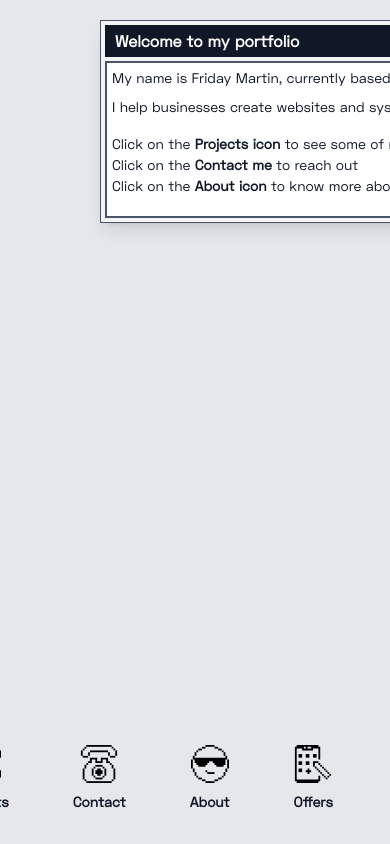
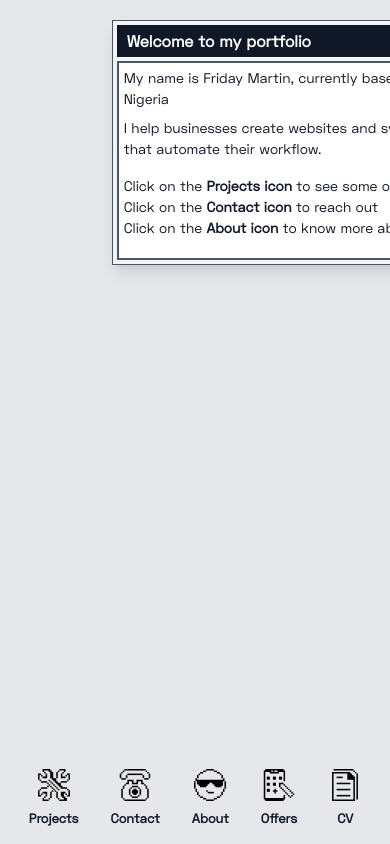
Before and after one commit to M-alpha-bet/martin-friday, a React (Vite) app: page / in a window 390 px wide. Built offline with nearby package versions, Linux system fonts and the light colour scheme; no server answers; what @reown/appkit, @reown/appkit-adapter-solana would draw is missing.

Commit message:
feat: mobile adjustment

```diff
--- a/src/index.css
+++ b/src/index.css
@@ -22,6 +22,10 @@
 
   body {
     @apply font-spaceGrotesk bg-gray-200 text-gray-900 font-medium m-0;
+  }
+
+  .menu-text {
+    @apply md:text-[16px] text-[13px];
   }
 
   p {
--- a/src/pages/LandingPage.tsx
+++ b/src/pages/LandingPage.tsx
@@ -1,4 +1,4 @@
-import { useState } from "react";
+import { useState, useEffect } from "react";
 import { motion } from "motion/react";
 import { GoDash } from "react-icons/go";
 import { CvModal } from "../components/CvModal";
@@ -9,12 +9,19 @@ import { OffersModal } from "../components/OffersModal";
 
 export default function HomePage() {
   const [isModalOpen, setIsModalOpen] = useState(true);
-  // const [isSkillsModal, setIsSkillsModal] = useState(false);
   const [isCvModal, setIsCvModal] = useState(false);
   const [isAboutModal, setIsAboutModal] = useState(false);
   const [isContactModal, setIsContactModal] = useState(false);
   const [isProjectsModal, setIsProjectsModal] = useState(false);
   const [isOffersModal, setIsOffersModal] = useState(false);
+  const [isMobile, setIsMobile] = useState(false);
+
+  useEffect(() => {
+    const checkMobile = () => setIsMobile(window.innerWidth < 1024);
+    checkMobile();
+    window.addEventListener("resize", checkMobile);
+    return () => window.removeEventListener("resize", checkMobile);
+  }, []);
 
   const [zIndices, setZIndices] = useState({
     cv: 40,
@@ -47,12 +54,13 @@ export default function HomePage() {
   return (
     <div>
       {isModalOpen && (
+        <div className="fixed inset-0 flex items-start justify-center pointer-events-none z-20">
           <motion.div
-          className="fixed bg-gray-100 border border-gray-600 shadow-lg z-10 p-1 w-[600px] min-w-[384px]"
-          drag
+            className="bg-gray-100 border border-gray-600 shadow-lg p-1 w-[94vw] lg:w-[600px] min-w-0 lg:min-w-[384px] pointer-events-auto"
+            drag={isMobile ? "y" : true}
             dragMomentum={false}
             dragElastic={0}
-          initial={{ x: 100, y: 20 }}
+            initial={{ x: isMobile ? 0 : 100, y: 20 }}
             whileDrag={{ cursor: "grabbing" }}
             style={{ cursor: "grab", zIndex: zIndices.welcome }}
             onPointerDown={() => bringToFront("welcome")}
@@ -73,39 +81,35 @@ export default function HomePage() {
                 My name is Friday Martin, currently based in Lagos, Nigeria
               </p>
               <p className="mb-4">
-              I help businesses create websites and systems that automate their
-              workflow.
+                I help businesses create websites and systems that automate
+                their workflow.
               </p>
 
               <p>
                 Click on the{" "}
-              <span className="font-semibold text-gray-900">Projects icon</span>{" "}
+                <span className="font-semibold text-gray-900">
+                  Projects icon
+                </span>{" "}
                 to see some of my work
               </p>
               <p>
                 Click on the{" "}
-              <span className="font-semibold text-gray-900">Contact me</span> to
-              reach out
+                <span className="font-semibold text-gray-900">
+                  Contact icon
+                </span>{" "}
+                to reach out
               </p>
               <p>
                 Click on the{" "}
-              <span className="font-semibold text-gray-900">About icon</span> to
-              know more about me
+                <span className="font-semibold text-gray-900">About icon</span>{" "}
+                to know more about me
               </p>
             </div>
           </motion.div>
+        </div>
       )}
 
-      <div className="fixed bottom-8 left-0 right-0 flex justify-center gap-16">
-        {/* <div className="flex flex-col items-center gap-2">
-          <div
-            onClick={() => setIsSkillsModal(!isSkillsModal)}
-            className="cursor-pointer"
-          >
-            {skillIcon}
-          </div>
-          <p className="font-semibold">Skills</p>
-        </div> */}
+      <div className="fixed lg:bottom-8 bottom-4 left-0 right-0 flex justify-center lg:gap-16 gap-8">
         <div className="flex flex-col items-center gap-2">
           <div
             onClick={() =>
@@ -115,7 +119,7 @@ export default function HomePage() {
           >
             {workIcon}
           </div>
-          <p className="font-semibold text-gray-900">Projects</p>
+          <p className="font-semibold text-gray-900 menu-text">Projects</p>
         </div>
         <div
           onClick={() =>
@@ -123,28 +127,31 @@ export default function HomePage() {
           }
           className="flex flex-col items-center gap-2 cursor-pointer transition-transform hover:scale-110"
         >
-          {contactIcon} <p className="font-semibold text-gray-900">Contact</p>
+          {contactIcon}{" "}
+          <p className="font-semibold text-gray-900 menu-text">Contact</p>
         </div>
 
         <div
           onClick={() => toggleModal("about", setIsAboutModal, isAboutModal)}
           className="flex flex-col items-center gap-2 cursor-pointer transition-transform hover:scale-110"
         >
-          {aboutIcon} <p className="font-semibold text-gray-900">About</p>
+          {aboutIcon}{" "}
+          <p className="font-semibold text-gray-900 menu-text">About</p>
         </div>
 
         <div
           onClick={() => toggleModal("offers", setIsOffersModal, isOffersModal)}
           className="flex flex-col items-center gap-2 cursor-pointer transition-transform hover:scale-110"
         >
-          {offersIcon} <p className="font-semibold text-gray-900">Offers</p>
+          {offersIcon}{" "}
+          <p className="font-semibold text-gray-900 menu-text">Offers</p>
         </div>
 
         <div
           onClick={() => toggleModal("cv", setIsCvModal, isCvModal)}
           className="flex flex-col items-center gap-2 cursor-pointer transition-transform hover:scale-110"
         >
-          {cvIcon} <p className="font-semibold text-gray-900">CV</p>
+          {cvIcon} <p className="font-semibold text-gray-900 menu-text">CV</p>
         </div>
       </div>
 
@@ -153,6 +160,8 @@ export default function HomePage() {
         onClose={() => setIsCvModal(false)}
         zIndex={zIndices.cv}
         onFocus={() => bringToFront("cv")}
+        isMobile={isMobile}
+        initialY={60}
       />
 
       <AboutMeModal
@@ -160,6 +169,8 @@ export default function HomePage() {
         onClose={() => setIsAboutModal(false)}
         zIndex={zIndices.about}
         onFocus={() => bringToFront("about")}
+        isMobile={isMobile}
+        initialY={40}
       />
 
       <ContactModal
@@ -167,6 +178,8 @@ export default function HomePage() {
         onClose={() => setIsContactModal(false)}
         zIndex={zIndices.contact}
         onFocus={() => bringToFront("contact")}
+        isMobile={isMobile}
+        initialY={20}
       />
 
       <ProjectsModal
@@ -174,6 +187,8 @@ export default function HomePage() {
         onClose={() => setIsProjectsModal(false)}
         zIndex={zIndices.projects}
         onFocus={() => bringToFront("projects")}
+        isMobile={isMobile}
+        initialY={0}
       />
 
       <OffersModal
@@ -181,111 +196,19 @@ export default function HomePage() {
         onClose={() => setIsOffersModal(false)}
         zIndex={zIndices.offers}
         onFocus={() => bringToFront("offers")}
+        isMobile={isMobile}
+        initialY={80}
       />
     </div>
   );
 }
-
-// Icons
-
-// const skillIcon = (
-//   <svg
-//     xmlns="http://www.w3.org/2000/svg"
-//     viewBox="0 0 32 32"
-//     id="Money-Payments-Diamond--Streamline-Pixel"
-//     height={38}
-//     width={38}
-//   >
-//     <g>
-//       <path d="M30.47 28.95H32v1.53h-1.53Z" fill="#000000" strokeWidth={1} />
-//       <path
-//         d="m30.47 1.52 -1.52 0 0 1.53 -1.52 0 0 1.52 1.52 0 0 1.53 1.52 0 0 -1.53 1.53 0 0 -1.52 -1.53 0 0 -1.53z"
-//         fill="#000000"
-//         strokeWidth={1}
-//       />
-//       <path d="M28.95 22.86h1.52v1.52h-1.52Z" fill="#000000" strokeWidth={1} />
-//       <path d="M27.43 24.38h1.52v1.53h-1.52Z" fill="#000000" strokeWidth={1} />
-//       <path d="M27.43 21.33h1.52v1.53h-1.52Z" fill="#000000" strokeWidth={1} />
-//       <path d="M27.43 15.24h1.52v1.52h-1.52Z" fill="#000000" strokeWidth={1} />
-//       <path d="M27.43 9.14h1.52v1.53h-1.52Z" fill="#000000" strokeWidth={1} />
-//       <path d="M25.9 22.86h1.53v1.52H25.9Z" fill="#000000" strokeWidth={1} />
-//       <path d="M25.9 16.76h1.53v1.53H25.9Z" fill="#000000" strokeWidth={1} />
-//       <path d="M25.9 7.62h1.53v1.52H25.9Z" fill="#000000" strokeWidth={1} />
-//       <path d="M24.38 18.29h1.52v1.52h-1.52Z" fill="#000000" strokeWidth={1} />
-//       <path d="M24.38 6.1h1.52v1.52h-1.52Z" fill="#000000" strokeWidth={1} />
-//       <path
-//         d="m24.38 32 0 -1.52 1.52 0 0 -1.53 -1.52 0 0 -1.52 -1.53 0 0 1.52 -1.52 0 0 1.53 1.52 0 0 1.52 1.53 0z"
-//         fill="#000000"
-//         strokeWidth={1}
-//       />
-//       <path d="M22.85 19.81h1.53v1.52h-1.53Z" fill="#000000" strokeWidth={1} />
-//       <path d="M21.33 21.33h1.52v1.53h-1.52Z" fill="#000000" strokeWidth={1} />
-//       <path d="M21.33 15.24h1.52v1.52h-1.52Z" fill="#000000" strokeWidth={1} />
-//       <path d="M21.33 9.14h1.52v1.53h-1.52Z" fill="#000000" strokeWidth={1} />
-//       <path d="M21.33 1.52h1.52v1.53h-1.52Z" fill="#000000" strokeWidth={1} />
-//       <path d="M19.81 22.86h1.52v1.52h-1.52Z" fill="#000000" strokeWidth={1} />
-//       <path d="M19.81 16.76h1.52v3.05h-1.52Z" fill="#000000" strokeWidth={1} />
-//       <path d="M19.81 7.62h1.52v1.52h-1.52Z" fill="#000000" strokeWidth={1} />
-//       <path d="M18.28 19.81h1.53v3.05h-1.53Z" fill="#000000" strokeWidth={1} />
-//       <path
-//         d="m18.28 22.86 -1.52 0 0 4.57 1.52 0 0 -1.52 1.53 0 0 -1.53 -1.53 0 0 -1.52z"
-//         fill="#000000"
-//         strokeWidth={1}
-//       />
-//       <path d="M16.76 0h1.52v1.52h-1.52Z" fill="#000000" strokeWidth={1} />
-//       <path d="M13.71 27.43h3.05v1.52h-3.05Z" fill="#000000" strokeWidth={1} />
-//       <path
-//         d="m13.71 22.86 -1.52 0 0 1.52 -1.53 0 0 1.53 1.53 0 0 1.52 1.52 0 0 -4.57z"
-//         fill="#000000"
-//         strokeWidth={1}
-//       />
-//       <path d="M10.66 19.81h1.53v3.05h-1.53Z" fill="#000000" strokeWidth={1} />
-//       <path d="M9.14 22.86h1.52v1.52H9.14Z" fill="#000000" strokeWidth={1} />
-//       <path d="M9.14 16.76h1.52v3.05H9.14Z" fill="#000000" strokeWidth={1} />
-//       <path d="M9.14 7.62h1.52v1.52H9.14Z" fill="#000000" strokeWidth={1} />
-//       <path d="M9.14 1.52h1.52v1.53H9.14Z" fill="#000000" strokeWidth={1} />
-//       <path d="M7.62 27.43h1.52v1.52H7.62Z" fill="#000000" strokeWidth={1} />
-//       <path d="M7.62 21.33h1.52v1.53H7.62Z" fill="#000000" strokeWidth={1} />
-//       <path d="M7.62 15.24h1.52v1.52H7.62Z" fill="#000000" strokeWidth={1} />
-//       <path d="M7.62 9.14h1.52v1.53H7.62Z" fill="#000000" strokeWidth={1} />
-//       <path
-//         d="m10.66 6.1 0 1.52 1.53 0 0 -1.52 6.09 0 0 1.52 1.53 0 0 -1.52 4.57 0 0 -1.53 -18.29 0 0 1.53 4.57 0z"
-//         fill="#000000"
-//         strokeWidth={1}
-//       />
-//       <path d="M6.09 19.81h1.53v1.52H6.09Z" fill="#000000" strokeWidth={1} />
-//       <path d="M4.57 18.29h1.52v1.52H4.57Z" fill="#000000" strokeWidth={1} />
-//       <path d="M4.57 6.1h1.52v1.52H4.57Z" fill="#000000" strokeWidth={1} />
-//       <path d="M3.04 24.38h1.53v1.53H3.04Z" fill="#000000" strokeWidth={1} />
-//       <path d="M3.04 16.76h1.53v1.53H3.04Z" fill="#000000" strokeWidth={1} />
-//       <path d="M3.04 7.62h1.53v1.52H3.04Z" fill="#000000" strokeWidth={1} />
-//       <path d="M1.52 30.48h1.52V32H1.52Z" fill="#000000" strokeWidth={1} />
-//       <path d="M1.52 25.91h1.52v1.52H1.52Z" fill="#000000" strokeWidth={1} />
-//       <path d="M1.52 22.86h1.52v1.52H1.52Z" fill="#000000" strokeWidth={1} />
-//       <path d="M1.52 15.24h1.52v1.52H1.52Z" fill="#000000" strokeWidth={1} />
-//       <path
-//         d="m1.52 13.71 4.57 0 0 1.53 1.53 0 0 -1.53 15.23 0 0 1.53 1.53 0 0 -1.53 4.57 0 0 1.53 1.52 0 0 -4.57 -1.52 0 0 1.52 -4.57 0 0 -1.52 -1.53 0 0 1.52 -15.23 0 0 -1.52 -1.53 0 0 1.52 -4.57 0 0 -1.52 -1.52 0 0 4.57 1.52 0 0 -1.53z"
-//         fill="#000000"
-//         strokeWidth={1}
-//       />
-//       <path d="M1.52 9.14h1.52v1.53H1.52Z" fill="#000000" strokeWidth={1} />
-//       <path
-//         d="m1.52 4.57 1.52 0 0 -1.52 1.53 0 0 -1.53 -1.53 0 0 -1.52 -1.52 0 0 1.52 -1.52 0 0 1.53 1.52 0 0 1.52z"
-//         fill="#000000"
-//         strokeWidth={1}
-//       />
-//       <path d="M0 24.38h1.52v1.53H0Z" fill="#000000" strokeWidth={1} />
-//     </g>
-//   </svg>
-// );
 
 const workIcon = (
   <svg
     xmlns="http://www.w3.org/2000/svg"
     viewBox="0 0 32 32"
     id="Interface-Essential-Wrench-2--Streamline-Pixel"
-    height={38}
-    width={38}
+    className="w-[32px] h-[32px] lg:w-[38px] lg:h-[38px]"
   >
     <g>
       <path
@@ -387,8 +310,7 @@ const aboutIcon = (
     xmlns="http://www.w3.org/2000/svg"
     viewBox="0 0 32 32"
     id="Email-Emoji-Smile-Smart--Streamline-Pixel"
-    height={38}
-    width={38}
+    className="w-[32px] h-[32px] lg:w-[38px] lg:h-[38px]"
   >
     <g>
       <path d="M30.48 12.19H32v7.62h-1.52Z" fill="#000000" strokeWidth={1} />
@@ -429,8 +351,7 @@ const contactIcon = (
     xmlns="http://www.w3.org/2000/svg"
     viewBox="0 0 32 32"
     id="Vintage-Phone--Streamline-Pixel"
-    height={38}
-    width={38}
+    className="w-[32px] h-[32px] lg:w-[38px] lg:h-[38px]"
   >
     <g>
       <path d="M29.715 4.57h1.52v4.57h-1.52Z" fill="#000000" strokeWidth={1} />
@@ -481,8 +402,7 @@ const offersIcon = (
     xmlns="http://www.w3.org/2000/svg"
     viewBox="0 0 32 32"
     id="Coding-Apps-Websites-Phone-Tablet--Streamline-Pixel"
-    height={38}
-    width={38}
+    className="w-[32px] h-[32px] lg:w-[38px] lg:h-[38px]"
   >
     <g>
       <path d="M29.71 24.38h1.53v1.52h-1.53Z" fill="#000000" strokeWidth={1} />
@@ -532,8 +452,7 @@ const cvIcon = (
     xmlns="http://www.w3.org/2000/svg"
     viewBox="0 0 32 32"
     id="Content-Files-Note--Streamline-Pixel"
-    height={38}
-    width={38}
+    className="w-[32px] h-[32px] lg:w-[38px] lg:h-[38px]"
   >
     <g>
       <path d="M27.432 4.575h1.52v25.9h-1.52Z" fill="#000000" strokeWidth={1} />
```
Also changed, not shown: src/components/AboutMe.tsx (+12 -3 lines), src/components/ContactModal.tsx (+12 -3 lines), src/components/CvModal.tsx (+18 -4 lines), src/components/OffersModal.tsx (+12 -3 lines), src/components/ProjectsModal.tsx (+12 -3 lines). Lines whose indentation alone changed are shown as unchanged.
